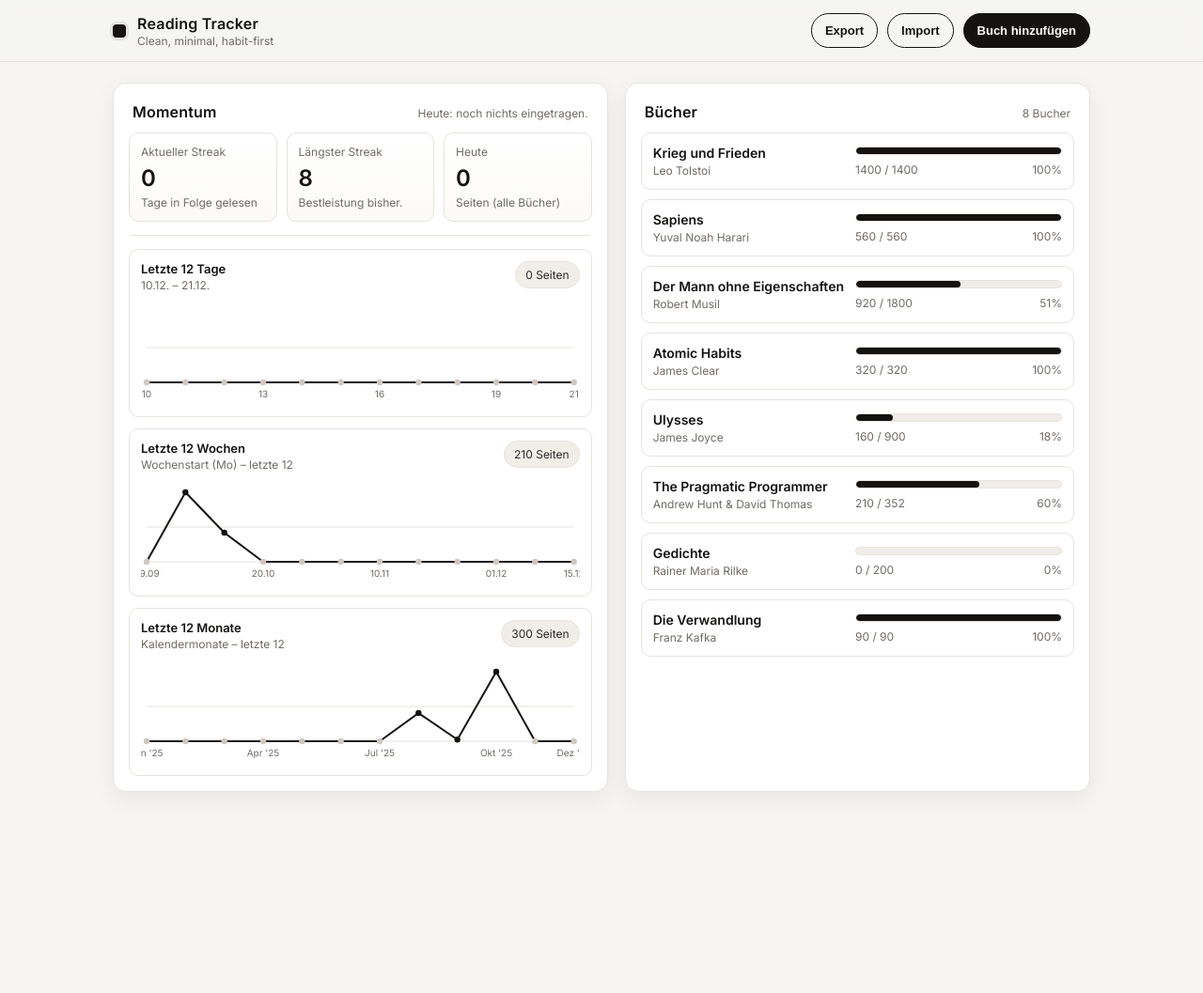
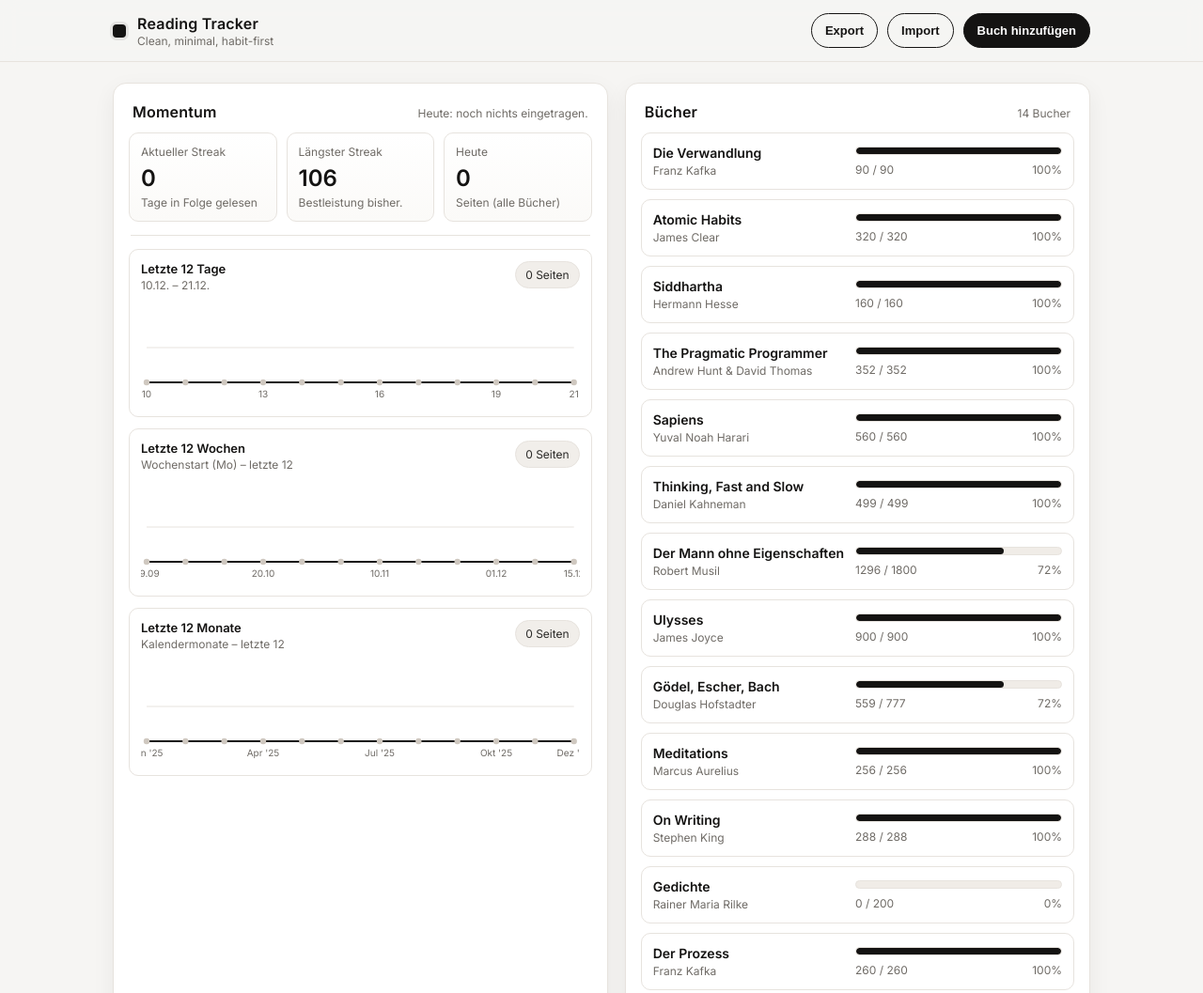
Before and after one commit to Mkpb321/momentum, a plain HTML site: page index.html in a window 1280 px wide. Shown: the top 1057 px of the page at 94% size. Before the commit the page ends 865 px from the top, so only its background shows below. Drawn offline with Linux system fonts and the light colour scheme.

Commit message:
some fixes, not working yet

```diff
--- a/app.js
+++ b/app.js
@@ -43,7 +43,6 @@ const el = {
   historyList: document.getElementById("historyList"),
   btnDeleteBook: document.getElementById("btnDeleteBook"),
   btnCloseBookX: document.getElementById("btnCloseBookX"),
-  btnCloseBook: document.getElementById("btnCloseBook"),
 
   bookList: document.getElementById("bookList"),
   emptyState: document.getElementById("emptyState"),
@@ -85,8 +84,6 @@ function wireEvents() {
   el.btnCancelAddBook?.addEventListener("click", () => el.dlgAddBook.close());
 
   el.btnCloseBookX?.addEventListener("click", () => el.dlgBook.close());
-  el.btnCloseBook?.addEventListener("click", () => el.dlgBook.close());
-
   el.formAddBook.addEventListener("submit", (ev) => {
     ev.preventDefault();
     const fd = new FormData(el.formAddBook);
@@ -124,7 +121,7 @@ function wireEvents() {
     save();
     toast("Gespeichert.");
     renderAll();
-    openBook(book.id); // refresh modal content
+    el.dlgBook.close();
   });
 
   // Delete book
@@ -580,127 +577,164 @@ function debounce(fn, wait) {
   };
 }
 
+
 /* ------------------ demo data ------------------ */
 
 function createDemoState() {
-  const now = new Date();
-  const fiveYearsAgo = addDays(now, -Math.round(365.25 * 5));
+  // Demo goal:
+  // - last 2 years
+  // - every day: pages read (so streak is continuous)
+  // - overlaps: typically 2–3 books read in parallel
+  // - mix: short/medium/long books, some finished, some ongoing, plus at least one not-started book
 
-  const books = [
-    // Finished long ago
-    mkBook("Krieg und Frieden", "Leo Tolstoi", 1400, fiveYearsAgo, addDays(fiveYearsAgo, 210), 1400, 3, 25, 70, 101),
-    // Finished ~3.8 years ago
-    mkBook("Sapiens", "Yuval Noah Harari", 560, addDays(fiveYearsAgo, 330), addDays(fiveYearsAgo, 420), 560, 4, 20, 55, 202),
-    // Ongoing, high volume, recent activity
-    mkBook("Der Mann ohne Eigenschaften", "Robert Musil", 1800, addDays(fiveYearsAgo, 950), now, 920, 5, 15, 60, 303),
-    // Finished within last year
-    mkBook("Atomic Habits", "James Clear", 320, addDays(now, -420), addDays(now, -340), 320, 5, 10, 45, 404),
-    // Started, paused months ago
-    mkBook("Ulysses", "James Joyce", 900, addDays(now, -520), addDays(now, -220), 160, 3, 8, 35, 505),
-    // Ongoing, very recent start
-    mkBook("The Pragmatic Programmer", "Andrew Hunt & David Thomas", 352, addDays(now, -75), now, 210, 6, 8, 40, 606),
-    // Not started
-    { id: crypto.randomUUID(), title: "Gedichte", author: "Rainer Maria Rilke", totalPages: 200, createdAt: new Date().toISOString(), history: [] },
-    // Finished recently, short
-    mkBook("Die Verwandlung", "Franz Kafka", 90, addDays(now, -120), addDays(now, -105), 90, 6, 6, 18, 707),
+  const today = new Date();
+  const start = addDays(today, -Math.round(365.25 * 2)); // ~2 years
+
+  // Book catalog (varied lengths)
+  const catalog = [
+    mkBookShell("Die Verwandlung", "Franz Kafka", 90),
+    mkBookShell("Atomic Habits", "James Clear", 320),
+    mkBookShell("Siddhartha", "Hermann Hesse", 160),
+    mkBookShell("The Pragmatic Programmer", "Andrew Hunt & David Thomas", 352),
+    mkBookShell("Sapiens", "Yuval Noah Harari", 560),
+    mkBookShell("Thinking, Fast and Slow", "Daniel Kahneman", 499),
+    mkBookShell("Der Mann ohne Eigenschaften", "Robert Musil", 1800),
+    mkBookShell("Ulysses", "James Joyce", 900),
+    mkBookShell("Gödel, Escher, Bach", "Douglas Hofstadter", 777),
+    mkBookShell("Meditations", "Marcus Aurelius", 256),
+    mkBookShell("On Writing", "Stephen King", 288),
+    mkBookShell("Gedichte", "Rainer Maria Rilke", 200), // intentionally not started
+    mkBookShell("Der Prozess", "Franz Kafka", 260),
+    mkBookShell("1984", "George Orwell", 328),
   ];
 
-  return { version: 1, books };
+  // The reading engine schedules daily totals and distributes across active books.
+  // Model: 3 active slots; when a book finishes, it is replaced immediately (keeps overlap).
+  // Additionally, some days have only 2 active books (still daily reading).
+
+  const rng = mulberry32(987654321);
+
+  // Do not start "Gedichte" (keep empty history)
+  const neverStartTitle = "Gedichte";
+
+  // pick order excluding neverStart
+  const queue = catalog.filter(b => b.title !== neverStartTitle);
+
+  // Active set: start with first 3
+  const active = [queue.shift(), queue.shift(), queue.shift()].filter(Boolean);
+
+  // Some books should remain ongoing at end:
+  // We'll bias the engine to keep one long book not finished by limiting its daily share.
+  const keepOngoingTitles = new Set(["Der Mann ohne Eigenschaften", "Gödel, Escher, Bach"]);
+
+  // For each day, compute total pages (high reader) and split.
+  for (let d = new Date(start.getTime()); d <= today; d = addDays(d, 1)) {
+    const weekday = d.getDay(); // 0 Sun ... 6 Sat
+
+    // Total pages per day (high volume), slightly higher on weekends
+    const base = (weekday === 0 || weekday === 6) ? 75 : 55;
+    const totalToday = clampInt(Math.round(base + (rng() - 0.5) * 30), 25, 120);
+
+    // Usually 3 books, sometimes 2
+    const booksToday = rng() < 0.22 ? 2 : 3;
+
+    // Ensure we have enough active books
+    while (active.length < booksToday && queue.length) active.push(queue.shift());
+
+    // If active has more than booksToday, we still keep them active, but distribute among the first N randomly chosen
+    const candidates = shuffle([...active], rng).slice(0, Math.min(booksToday, active.length));
+
+    // weights: default equal, but keep ongoing books get smaller weight to avoid finishing
+    let weights = candidates.map(b => keepOngoingTitles.has(b.title) ? 0.6 : 1.0);
+    // normalize
+    const ws = weights.reduce((a, x) => a + x, 0) || 1;
+    weights = weights.map(w => w / ws);
+
+    // allocate pages with some randomness while preserving sum
+    let remaining = totalToday;
+    const alloc = [];
+    for (let i = 0; i < candidates.length; i++) {
+      const isLast = i === candidates.length - 1;
+      const target = isLast ? remaining : Math.max(1, Math.round(totalToday * weights[i] + (rng() - 0.5) * 10));
+      const give = isLast ? remaining : clampInt(target, 1, remaining - (candidates.length - i - 1));
+      alloc.push(give);
+      remaining -= give;
+    }
+
+    // Apply allocations
+    const key = dateKey(d);
+    for (let i = 0; i < candidates.length; i++) {
+      const book = candidates[i];
+      const pages = alloc[i];
+
+      const cur = latestPage(book);
+      if (cur >= book.totalPages) continue;
+
+      const next = Math.min(book.totalPages, cur + pages);
+      // Record daily "read up to" entry
+      book.history.push({ date: key, page: next });
+    }
+
+    // Cleanup: sort and remove finished from active; replace with next in queue
+    for (let i = active.length - 1; i >= 0; i--) {
+      const b = active[i];
+      const cur = latestPage(b);
+      if (cur >= b.totalPages) {
+        // finished: keep it in catalog, remove from active
+        active.splice(i, 1);
+        // replace immediately to keep overlap
+        if (queue.length) active.push(queue.shift());
+      }
+    }
+
+    // Make sure histories stay sorted-ish (final sort after loop)
+  }
+
+  // Ensure at least one ongoing book remains ongoing by trimming last entries if needed
+  for (const b of catalog) {
+    if (!keepOngoingTitles.has(b.title)) continue;
+    const cur = latestPage(b);
+    if (cur >= b.totalPages) {
+      // Trim to ~70% to show ongoing
+      const target = Math.max(1, Math.floor(b.totalPages * 0.72));
+      // rebuild history down to target while keeping daily entries
+      const hist = [...b.history].sort((a, c) => a.date.localeCompare(c.date));
+      let prev = 0;
+      const newHist = [];
+      for (const e of hist) {
+        const clamped = Math.min(target, e.page);
+        if (clamped <= prev) continue;
+        newHist.push({ date: e.date, page: clamped });
+        prev = clamped;
+        if (prev >= target) break;
+      }
+      b.history = newHist;
+    }
+  }
+
+  // Keep "Gedichte" not started; ensure its history is empty
+  const never = catalog.find(b => b.title === neverStartTitle);
+  if (never) never.history = [];
+
+  // Final normalize: sort histories + unique by date (last wins)
+  for (const b of catalog) {
+    const map = new Map();
+    for (const e of b.history) map.set(e.date, clampInt(e.page, 0, b.totalPages));
+    b.history = [...map.entries()].map(([date, page]) => ({ date, page })).sort((a, c) => a.date.localeCompare(c.date));
+  }
+
+  return { version: 1, books: catalog };
 }
 
-function mkBook(title, author, totalPages, startDate, endDate, targetEndPage, sessionsPerWeek, minPages, maxPages, seed) {
-  const history = generateHistory({
-    startDate,
-    endDate,
-    totalPages,
-    targetEndPage,
-    sessionsPerWeek,
-    minPages,
-    maxPages,
-    seed
-  });
-
+function mkBookShell(title, author, totalPages) {
   return {
     id: crypto.randomUUID(),
     title,
     author,
     totalPages,
     createdAt: new Date().toISOString(),
-    history
+    history: []
   };
-}
-
-function generateHistory({ startDate, endDate, totalPages, targetEndPage, sessionsPerWeek, minPages, maxPages, seed }) {
-  const rng = mulberry32(seed);
-  const startKey = dateKey(startDate);
-  const endKey = dateKey(endDate);
-
-  // Convert to dates at midnight
-  let cursor = parseDate(startKey);
-  const end = parseDate(endKey);
-
-  let page = 0;
-  const history = [];
-
-  // reading probability per day
-  // sessionsPerWeek ~ 0..7 -> convert to probability
-  const p = Math.min(0.95, Math.max(0.05, sessionsPerWeek / 7));
-
-  // occasional breaks: create "quiet weeks" every few months
-  let quietUntil = null;
-
-  while (cursor <= end && page < Math.min(totalPages, targetEndPage)) {
-    const key = dateKey(cursor);
-
-    // quiet streak logic
-    if (!quietUntil && rng() < 0.003) {
-      // pause 7-21 days
-      quietUntil = addDays(cursor, randInt(rng, 7, 21));
-    }
-    if (quietUntil && cursor <= quietUntil) {
-      cursor = addDays(cursor, 1);
-      continue;
-    }
-    if (quietUntil && cursor > quietUntil) quietUntil = null;
-
-    // read today?
-    const readToday = rng() < p;
-
-    if (readToday) {
-      const delta = randInt(rng, minPages, maxPages);
-      page = Math.min(Math.min(totalPages, targetEndPage), page + delta);
-      history.push({ date: key, page });
-    } else {
-      // sometimes still create an "entry" without progress? no; we keep history sparse.
-    }
-
-    cursor = addDays(cursor, 1);
-  }
-
-  // Guarantee at least one entry close to today for ongoing books
-  // (only if the book is not finished and endDate is ~now)
-  const isOngoing = targetEndPage < totalPages && daysBetween(parseDate(dateKey(endDate)), parseDate(dateKey(new Date()))) <= 2;
-  if (isOngoing) {
-    // ensure at least 4 reading days in last 12 days
-    const today = new Date();
-    let ensured = 0;
-    for (let i = 0; i < 12; i++) {
-      const d = addDays(today, -i);
-      const k = dateKey(d);
-      const already = history.find(h => h.date === k);
-      if (already) continue;
-      if (ensured >= 4) break;
-      if (rng() < 0.6) {
-        const delta = randInt(rng, Math.max(4, Math.floor(minPages / 2)), Math.max(10, Math.floor(maxPages / 2)));
-        page = Math.min(Math.min(totalPages, targetEndPage), page + delta);
-        history.push({ date: k, page });
-        ensured += 1;
-      }
-    }
-    history.sort((a, b) => a.date.localeCompare(b.date));
-  }
-
-  return history.sort((a, b) => a.date.localeCompare(b.date));
 }
 
 function mulberry32(a) {
@@ -712,9 +746,12 @@ function mulberry32(a) {
   };
 }
 
-function randInt(rng, min, max) {
-  const r = rng();
-  return Math.floor(r * (max - min + 1)) + min;
+function shuffle(arr, rng) {
+  for (let i = arr.length - 1; i > 0; i--) {
+    const j = Math.floor(rng() * (i + 1));
+    [arr[i], arr[j]] = [arr[j], arr[i]];
+  }
+  return arr;
 }
 
 function escapeHtml(s) {
--- a/charts.js
+++ b/charts.js
@@ -1,4 +1,34 @@
 // charts.js
+// Minimal, dependency-free SVG charts.
+// Smooth line: Catmull–Rom spline converted to cubic Bezier segments.
+
+function catmullRomToBezier(points) {
+  if (points.length < 2) return "";
+  const p = points;
+
+  const d = [];
+  d.push(`M ${p[0].x.toFixed(2)} ${p[0].y.toFixed(2)}`);
+
+  for (let i = 0; i < p.length - 1; i++) {
+    const p0 = p[Math.max(0, i - 1)];
+    const p1 = p[i];
+    const p2 = p[i + 1];
+    const p3 = p[Math.min(p.length - 1, i + 2)];
+
+    // Catmull–Rom to Bezier conversion
+    const c1x = p1.x + (p2.x - p0.x) / 6;
+    const c1y = p1.y + (p2.y - p0.y) / 6;
+    const c2x = p2.x - (p3.x - p1.x) / 6;
+    const c2y = p2.y - (p3.y - p1.y) / 6;
+
+    d.push(
+      `C ${c1x.toFixed(2)} ${c1y.toFixed(2)}, ${c2x.toFixed(2)} ${c2y.toFixed(2)}, ${p2.x.toFixed(2)} ${p2.y.toFixed(2)}`
+    );
+  }
+
+  return d.join(" ");
+}
+
 export function renderLineChart(containerEl, labels, values, opts = {}) {
   const height = opts.height ?? 110;
   const padL = 6, padR = 6, padT = 12, padB = 24;
@@ -18,7 +48,7 @@ export function renderLineChart(containerEl, labels, values, opts = {}) {
   svg.setAttribute("class", "chartsvg");
   svg.setAttribute("viewBox", `0 0 ${w} ${height}`);
 
-  // grid lines
+  // grid lines (subtle)
   const yBottom = padT + innerH;
   const yMid = padT + innerH * 0.5;
 
@@ -32,25 +62,28 @@ export function renderLineChart(containerEl, labels, values, opts = {}) {
     svg.appendChild(grid);
   });
 
-  // polyline points
-  const pts = values.map((v, i) => `${xFor(i).toFixed(2)},${yFor(v).toFixed(2)}`).join(" ");
-  const pl = document.createElementNS(svgNS, "polyline");
-  pl.setAttribute("points", pts);
-  pl.setAttribute("class", "chartline");
-  pl.setAttribute("stroke-linecap", "round");
-  pl.setAttribute("stroke-linejoin", "round");
-  svg.appendChild(pl);
+  // Build points
+  const pts = values.map((v, i) => ({ x: xFor(i), y: yFor(v), v, label: labels[i] }));
+  const pathD = catmullRomToBezier(pts);
 
-  // dots + tooltips
-  values.forEach((v, i) => {
+  // Line path
+  const path = document.createElementNS(svgNS, "path");
+  path.setAttribute("d", pathD || "");
+  path.setAttribute("class", "chartline");
+  path.setAttribute("stroke-linecap", "round");
+  path.setAttribute("stroke-linejoin", "round");
+  svg.appendChild(path);
+
+  // Dots + tooltips
+  pts.forEach((p, i) => {
     const c = document.createElementNS(svgNS, "circle");
-    c.setAttribute("cx", String(xFor(i)));
-    c.setAttribute("cy", String(yFor(v)));
+    c.setAttribute("cx", String(p.x));
+    c.setAttribute("cy", String(p.y));
     c.setAttribute("r", "3.2");
-    c.setAttribute("class", v === 0 ? "chartdot chartdot--zero" : "chartdot");
+    c.setAttribute("class", p.v === 0 ? "chartdot chartdot--zero" : "chartdot");
 
     const title = document.createElementNS(svgNS, "title");
-    title.textContent = `${labels[i]}: ${v} Seiten`;
+    title.textContent = `${p.label}: ${p.v} Seiten`;
     c.appendChild(title);
 
     svg.appendChild(c);
```
Also changed, not shown: index.html (+1 -3 lines), 1 other file.
